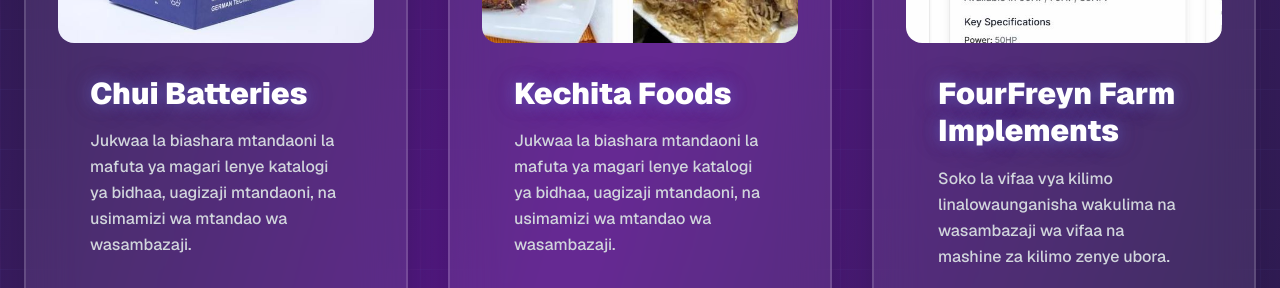
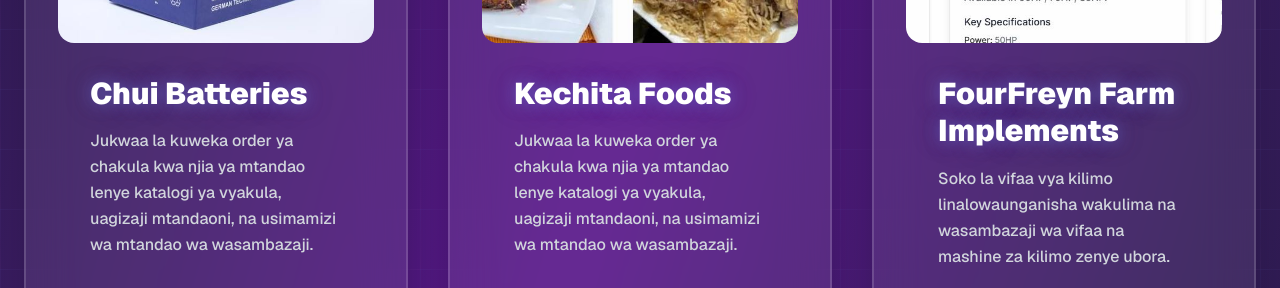
Before and after one commit to EliDistro7/bari_web, a Next.js app: page / in a window 1280 px wide. Shown: the part 3580-3868 px from the top of the page. Built offline with nearby package versions, Linux system fonts and the light colour scheme.

Commit message:
push updates

```diff
--- a/src/components/sections/ProjectShowcase.tsx
+++ b/src/components/sections/ProjectShowcase.tsx
@@ -38,7 +38,7 @@
       churchSystemDesc: "Complete church management system with member tracking, event scheduling, donation management, and multi-language support for Swahili congregations.",
       mentalHealthDesc: "Static website promoting mental health and reproductive health awareness with educational blogs and resources for young people in Tanzania.",
       marketingCompanyDesc: "Professional marketing company website showcasing digital marketing services, branding solutions, and client success stories.",
-      lubricantsDesc: "E-commerce platform for automotive lubricants with product catalog, online ordering, and dealer network management.",
+      lubricantsDesc: "Online platform for Kechita Restaurant with meals catalog, online ordering.",
       farmImplementsDesc: "Agricultural equipment marketplace connecting farmers with quality farm implements and machinery suppliers.",
       ubuntuAppDesc: "Modern marketing application for Ubuntu O House with client management, campaign tracking, and analytics dashboard.",
       accountingAppDesc: "Comprehensive accounting application for Masatu service providers with invoicing, expense tracking, and financial reporting."
@@ -69,7 +69,7 @@
       churchSystemDesc: "Mfumo kamili wa usimamizi wa kanisa wenye ufuatiliaji wa waumini, ratiba za matukio, usimamizi wa michango, na lugha za Kiswahili.",
       mentalHealthDesc: "Tovuti tuli inayohamasisha uongozi wa afya ya akili na uzazi kwa vijana wa Tanzania kupitia blogu za elimu na rasilimali.",
       marketingCompanyDesc: "Tovuti ya mtaalamu ya kampuni ya uuzaji inayoonyesha huduma za uuzaji wa kidijitali, suluhisho za chapa, na hadithi za mafanikio ya wateja.",
-      lubricantsDesc: "Jukwaa la biashara mtandaoni la mafuta ya magari lenye katalogi ya bidhaa, uagizaji mtandaoni, na usimamizi wa mtandao wa wasambazaji.",
+      lubricantsDesc: "Jukwaa la kuweka order ya chakula kwa njia ya mtandao lenye katalogi ya vyakula, uagizaji mtandaoni, na usimamizi wa mtandao wa wasambazaji.",
       farmImplementsDesc: "Soko la vifaa vya kilimo linalowaunganisha wakulima na wasambazaji wa vifaa na mashine za kilimo zenye ubora.",
       ubuntuAppDesc: "Programu ya kisasa ya uuzaji ya Ubuntu O House yenye usimamizi wa wateja, ufuatiliaji wa kampeni, na dashibodi ya takwimu.",
       accountingAppDesc: "Programu kamili ya uhasibu kwa watoa huduma wa Masatu yenye bili, ufuatiliaji wa matumizi, na ripoti za kifedha."
```
